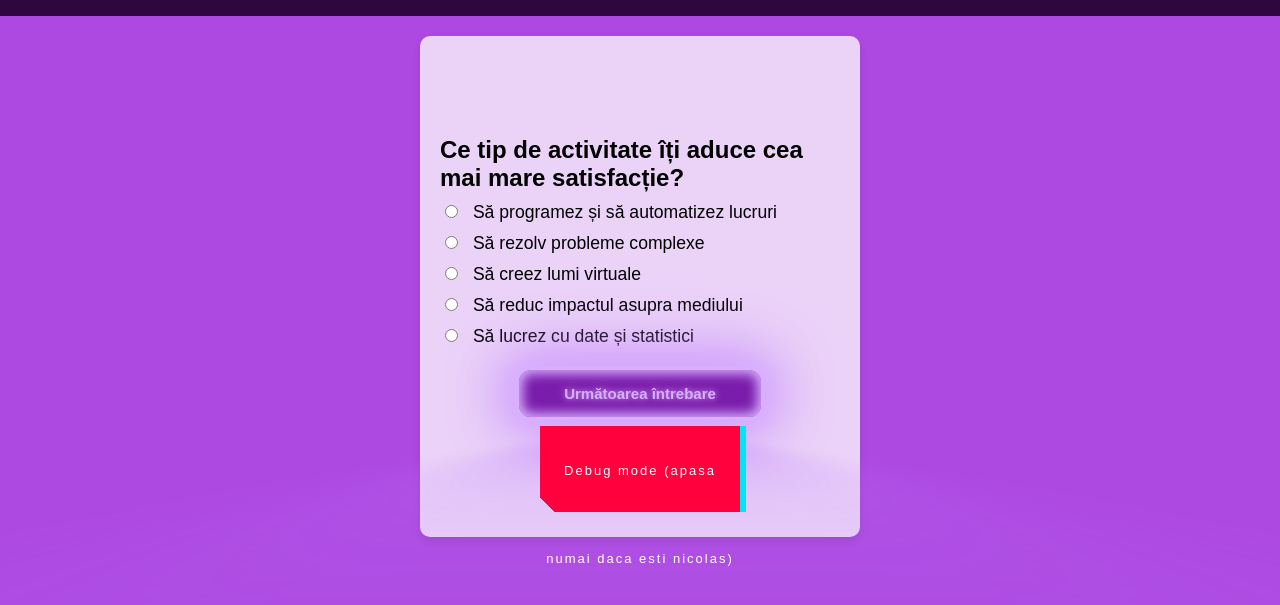
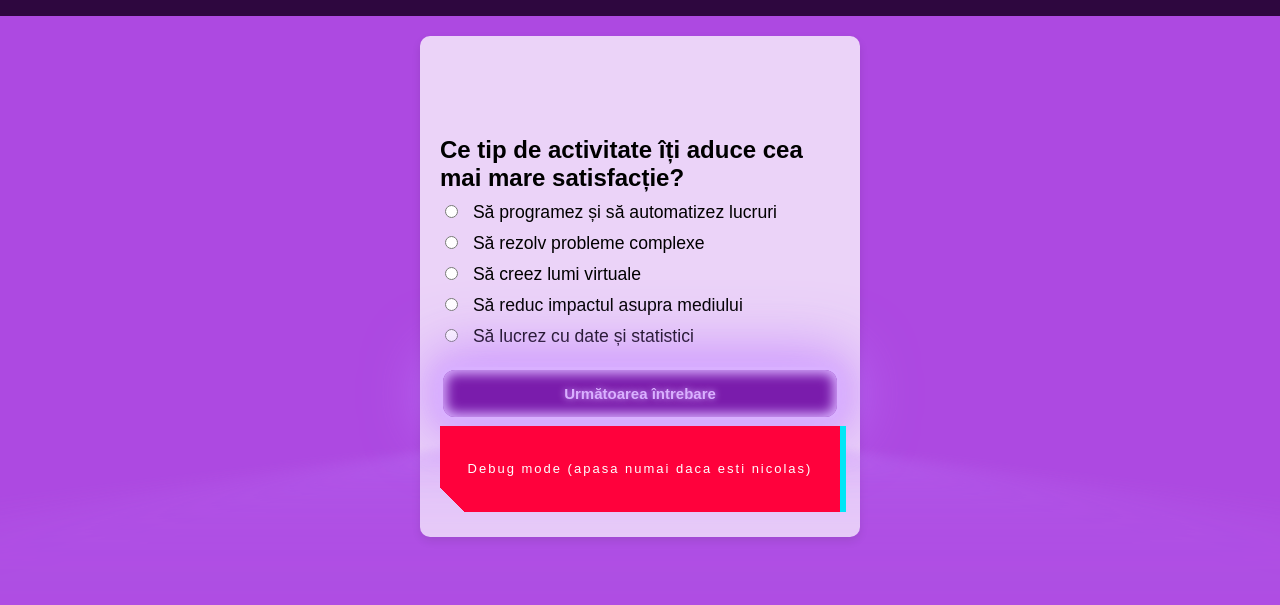
Before and after one commit to Fork0n/future-job, a plain HTML site: page index.html in a window 1280 px wide. Shown: the part 105-710 px from the top of the page. Drawn offline with Linux system fonts and the light colour scheme.

Commit message:
Fixed bugs related to desktop site
now 100% working design on desktop
absolute cinema

```diff
--- a/style.css
+++ b/style.css
@@ -81,6 +81,7 @@ p {
 } */
 
 #next-button {
+    width: 100%;
     --glow-color: rgb(217, 176, 255);
     --glow-spread-color: rgba(191, 123, 255, 0.781);
     --enhanced-glow-color: rgb(231, 206, 255);
@@ -224,9 +225,9 @@ p {
 @media (min-width: 768px) {
     .debug,
     .debug:after {
-        width: 200px;
+        width: 100%;
         height: 86px;
-        line-height: 88px;
+        /*line-height: 88px;*/
     }
 }
 
```
